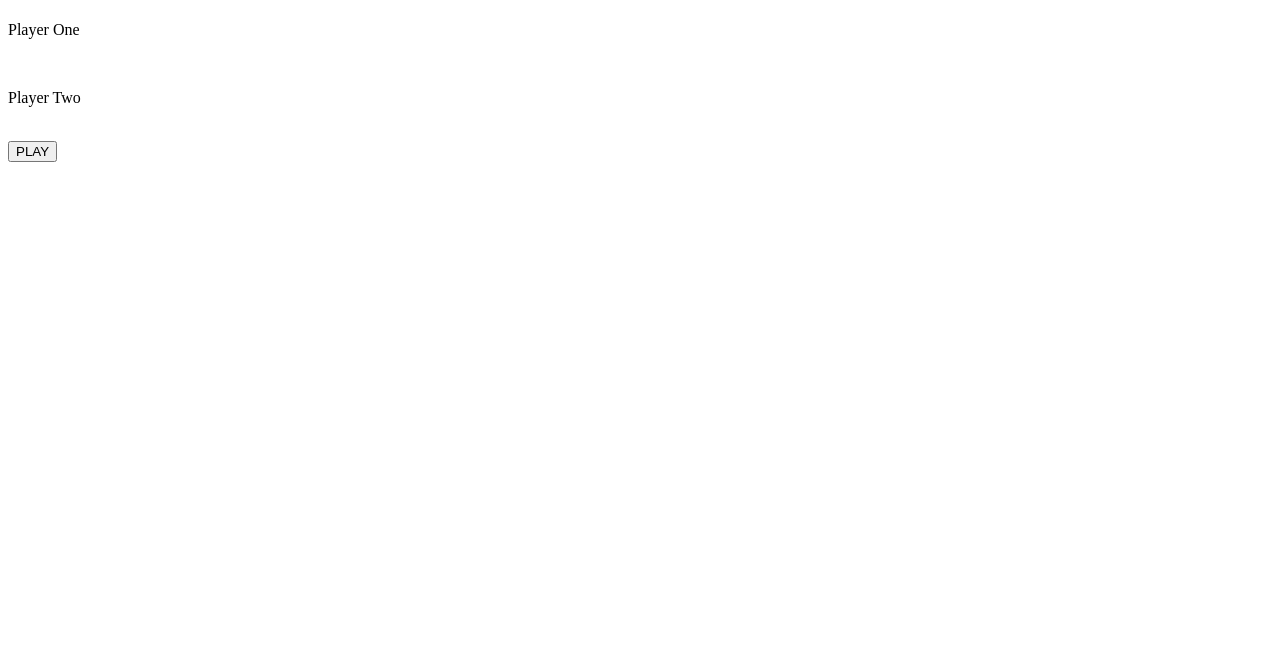
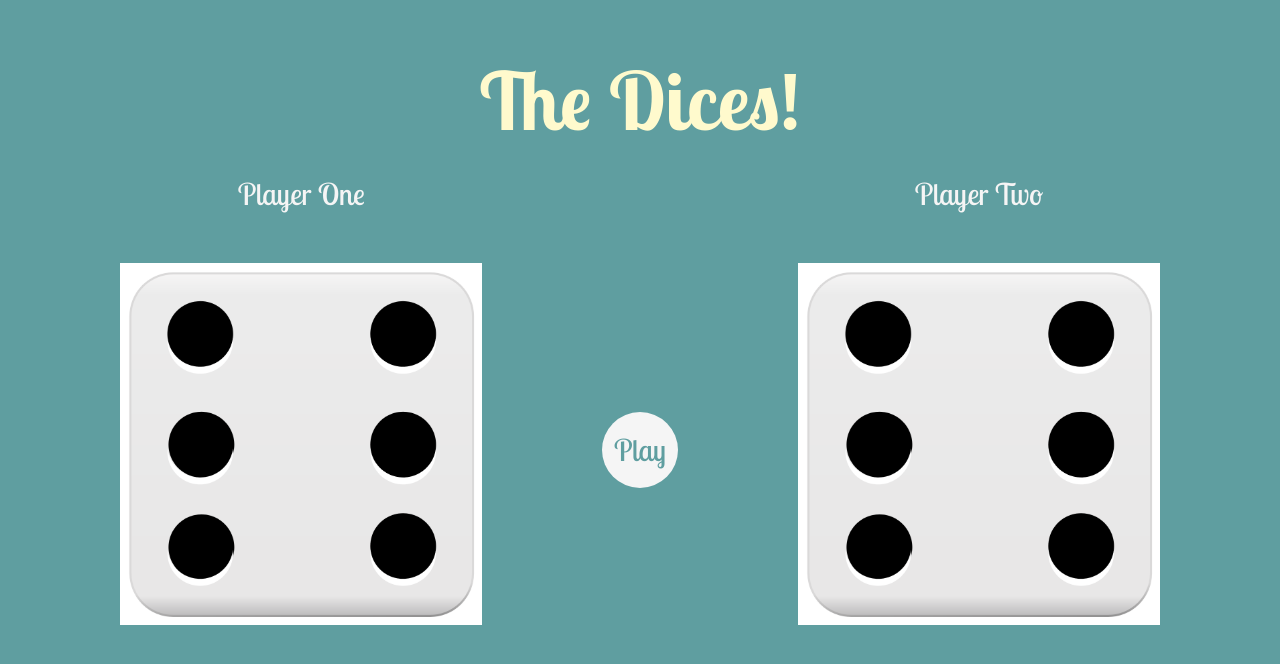
Before and after one commit to ahagrafica/DiceChallenge, a plain HTML site: page index.html in a window 1280 px wide. Drawn offline with Linux system fonts and the light colour scheme.

Commit message:
estilos generales y carpeta img

```diff
--- a/index.html
+++ b/index.html
@@ -4,23 +4,27 @@
     <meta charset="UTF-8">
     <meta http-equiv="X-UA-Compatible" content="IE=edge">
     <meta name="viewport" content="width=device-width, initial-scale=1.0">
-    <title>Document</title>
+    <link rel="preconnect" href="https://fonts.googleapis.com">
+    <link rel="preconnect" href="https://fonts.gstatic.com" crossorigin>
+    <link href="https://fonts.googleapis.com/css2?family=Lobster+Two:wght@400;700&display=swap" rel="stylesheet">
+    <link rel="stylesheet" href="style.css">
+
+    <title>The Dices</title>
 </head>
 <body>
+    <h1 id="result">The Dices!</h1>
+
 	<div class="container">
-		<h1 id="result"></h1>
 
 		<div class="box-one">
 			<p>Player One</p>
-			<img class="dice" src="" alt="">
+			<img class="dice1" src="img/dice6.png" alt="">
 		</div>
-
+        <button class="play">Play</button>
 		<div class="box-two">
 			<p>Player Two</p>
-			<img class="dice" src="" alt="">
+			<img class="dice2" src="img/dice6.png" alt="">
 		</div>
-
-		<button class="play">PLAY</button>
 	</div>
 </body>
 </html>
--- /dev/null
+++ b/style.css
@@ -0,0 +1,59 @@
+*{
+    margin: 0;
+    padding: 0;
+    box-sizing: border-box;
+}
+html{
+    font-size: 62.5%;
+}
+body{
+    color: white;
+    background-color: cadetblue;
+    font-family: 'Lobster Two', cursive;
+}
+h1{
+    font-size: 8rem;
+    font-weight: bold;
+    text-align: center;
+    margin: 50px;
+    color: lemonchiffon;
+}
+p{
+    font-size: 3rem;
+    font-weight: normal;
+    margin-bottom: 50px;
+    color: whitesmoke;
+}
+img{
+    width: 60%;
+}
+button{
+    width: 80px;
+    aspect-ratio: 1;
+    margin-top: 100px;
+    font-family: 'Lobster Two', cursive;
+    font-size: 3rem;
+    color: cadetblue;
+    border-radius: 100%;
+    border: none;
+    background-color: whitesmoke;
+    cursor: pointer;
+    transition: 0.3s;
+}
+button:hover{
+    background-color: lemonchiffon;
+}
+.container{
+    display: flex;
+    justify-content: center;
+    align-items: center;
+    width: 100%;
+    height: 50vh;
+}
+.box-one, .box-two{
+    display: flex;
+    flex-direction: column;
+    align-items: center;
+    justify-content: center;
+    width: 50%;
+}
```
Also changed, not shown: img/dice1.png (added), img/dice2.png (added), img/dice3.png (added), img/dice4.png (added), img/dice5.png (added), img/dice6.png (added), 1 other file.
